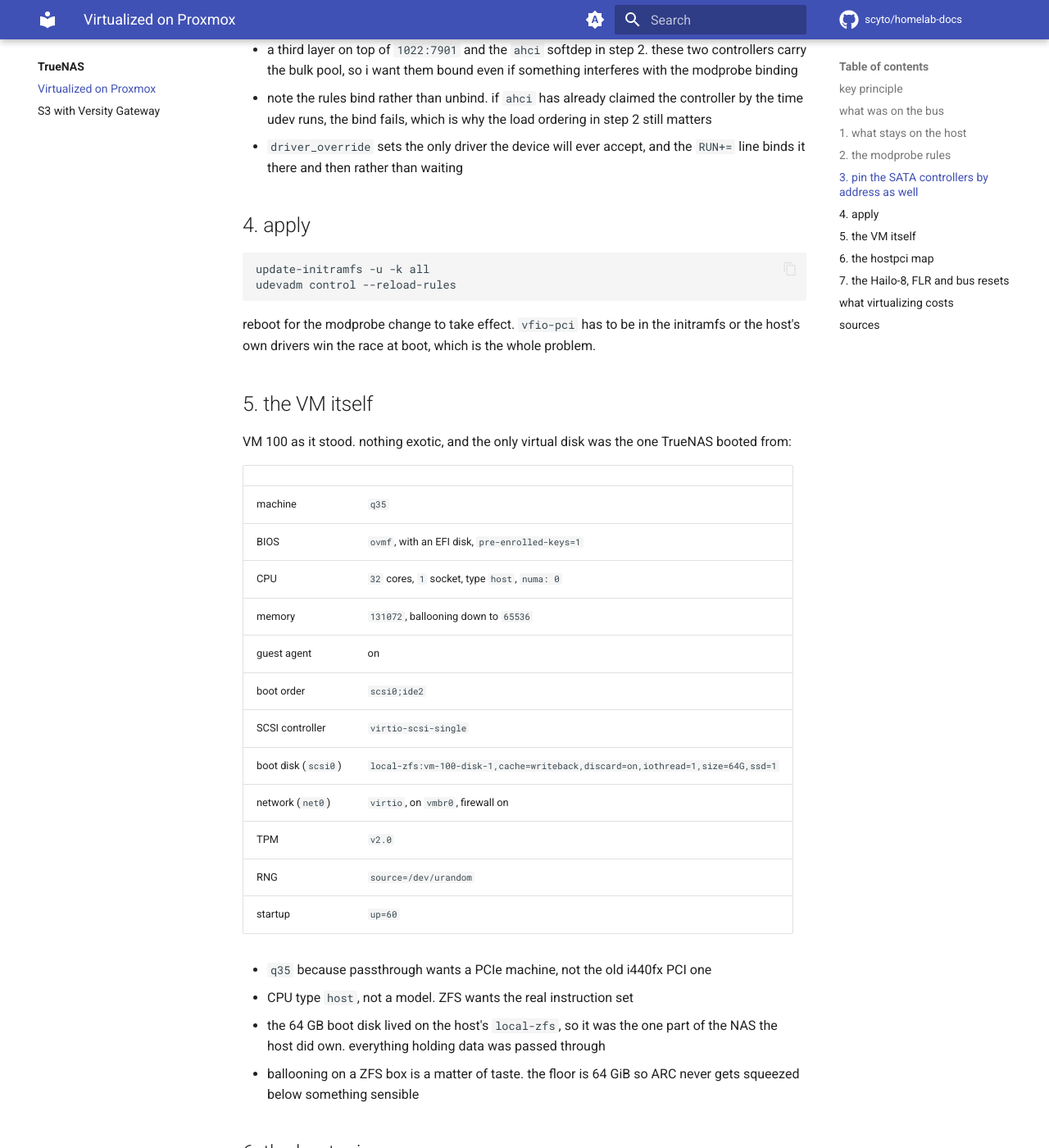
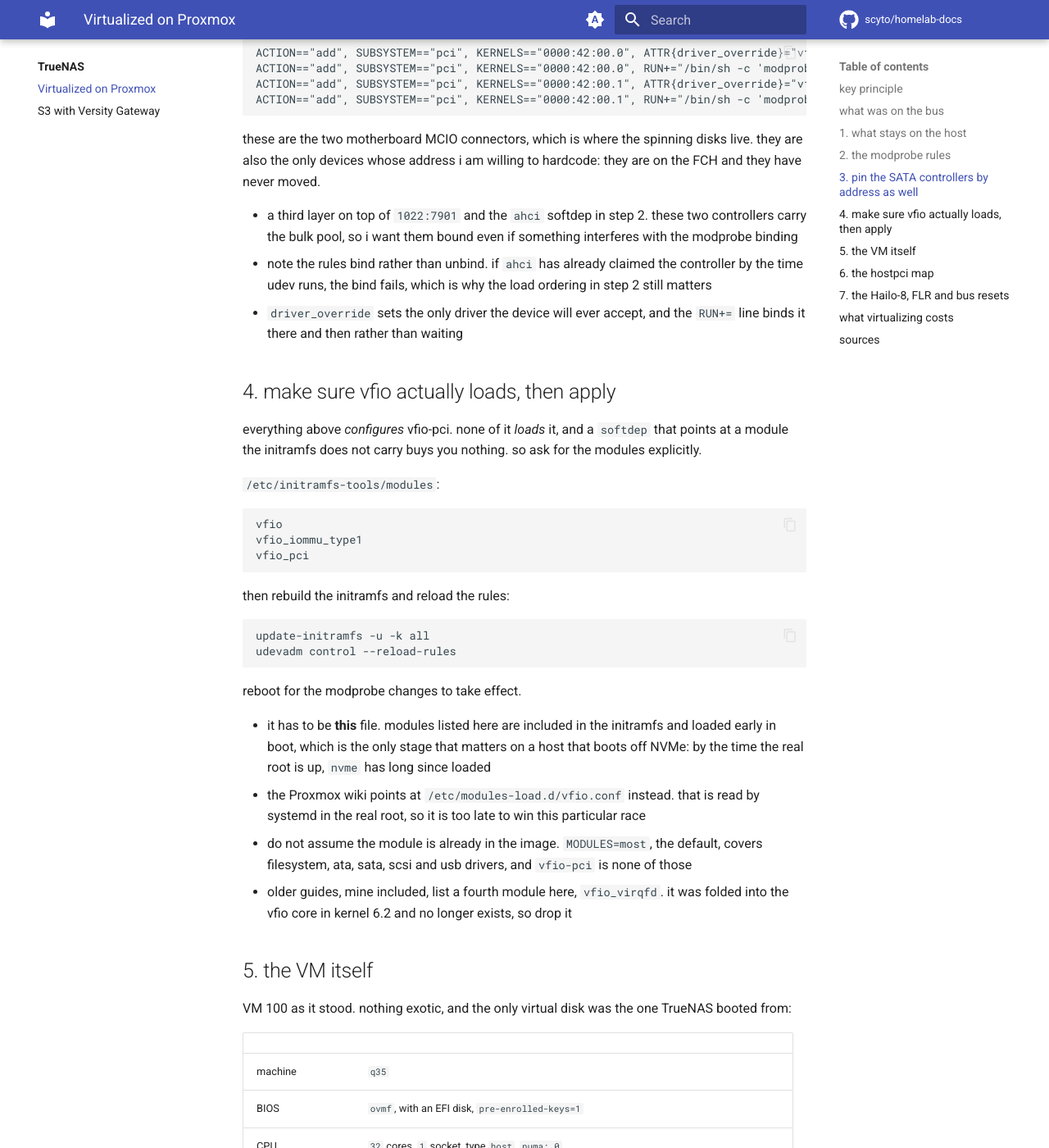
Before and after one commit to scyto/homelab-docs, an MkDocs documentation site: the page built from docs/truenas/virtualized-on-proxmox.md, in a window 1280 px wide and 1400 px high, scrolled down 5528 px. Shown: the whole window at 82% size. Built offline with MkDocs 1.6.1 and Material for MkDocs 9.7.7, drawn with Linux system fonts in a browser that asks for light colours; comment, search, counter and statistics services are not loaded; some of the changed text lies outside the part shown.

Commit message:
TrueNAS: bind the T710, and actually load the vfio modules (#21)
* TrueNAS: bind the T710, and actually load the vfio modules

Two review findings on #20 and its upstream PR.

The Crucial T710 at 84:00.0 is passed through on hostpci8 but its ID is
absent from the ids= line, so on a rebuild the host's nvme driver claims
it. The line stays as recorded, since two independent records of that
file agree it was missing, but a warning now names the gap and says to
add c0a9:5428 when copying it.

Nothing in the page loaded vfio-pci. Step 4 now writes
/etc/modules-load.d/vfio.conf before rebuilding the initramfs, and notes
that vfio_virqfd was folded into the vfio core in kernel 6.2.

Co-Authored-By: Claude Opus 5 (1M context) <noreply@anthropic.com>

* Put the vfio modules in the initramfs list, not modules-load.d

modules-load.d is read by systemd in the real root, which is too late on
a host that boots off NVMe: nvme has already loaded in the initramfs.
initramfs-tools documents /etc/initramfs-tools/modules as included in
the image and loaded early in boot. Also notes MODULES=most does not
cover vfio-pci.

Co-Authored-By: Claude Opus 5 (1M context) <noreply@anthropic.com>

---------

Co-authored-by: Claude Opus 5 (1M context) <noreply@anthropic.com>

````diff
--- a/docs/truenas/virtualized-on-proxmox.md
+++ b/docs/truenas/virtualized-on-proxmox.md
@@ -178,6 +178,17 @@ what each ID catches:
 | `10de:2bb1` | NVIDIA RTX PRO 6000 Blackwell (`21:00.0`) |
 | `10de:22e8` | Blackwell HDA audio. a no-op while the card is in compute mode, kept so flipping it back to display mode needs no edit |
 
+!!! warning "one passed-through device is missing from that list"
+
+    `84:00.0`, the Crucial T710, goes to the VM on `hostpci8`, but its ID
+    `c0a9:5428` is **not** in the `ids=` line. that is how it is recorded in both
+    places i have it from, so i have left it rather than quietly correcting the
+    record, but it is a gap either way: nothing stops the host's `nvme` driver
+    claiming that drive at boot. if you are copying this line, add `c0a9:5428`.
+
+    the general check, before you trust any `ids=` line: every device in the
+    `hostpci` map must be covered by an entry here.
+
 - **bind by vendor:device, not by address.** one ID covers every identical drive,
   so adding another Optane needs no edit and a bus renumber breaks nothing
 
@@ -218,15 +229,39 @@ are on the FCH and they have never moved.
 - `driver_override` sets the only driver the device will ever accept, and the
   `RUN+=` line binds it there and then rather than waiting
 
-## 4. apply
+## 4. make sure vfio actually loads, then apply
+
+everything above *configures* vfio-pci. none of it *loads* it, and a `softdep`
+that points at a module the initramfs does not carry buys you nothing. so ask for
+the modules explicitly.
+
+`/etc/initramfs-tools/modules`:
+
+```conf
+vfio
+vfio_iommu_type1
+vfio_pci
+```
+
+then rebuild the initramfs and reload the rules:
 
 ```
 update-initramfs -u -k all
 udevadm control --reload-rules
 ```
 
-reboot for the modprobe change to take effect. `vfio-pci` has to be in the initramfs
-or the host's own drivers win the race at boot, which is the whole problem.
+reboot for the modprobe changes to take effect.
+
+- it has to be **this** file. modules listed here are included in the initramfs
+  and loaded early in boot, which is the only stage that matters on a host that
+  boots off NVMe: by the time the real root is up, `nvme` has long since loaded
+- the Proxmox wiki points at `/etc/modules-load.d/vfio.conf` instead. that is read
+  by systemd in the real root, so it is too late to win this particular race
+- do not assume the module is already in the image. `MODULES=most`, the default,
+  covers filesystem, ata, sata, scsi and usb drivers, and `vfio-pci` is none of
+  those
+- older guides, mine included, list a fourth module here, `vfio_virqfd`. it was
+  folded into the vfio core in kernel 6.2 and no longer exists, so drop it
 
 ## 5. the VM itself
 
````
